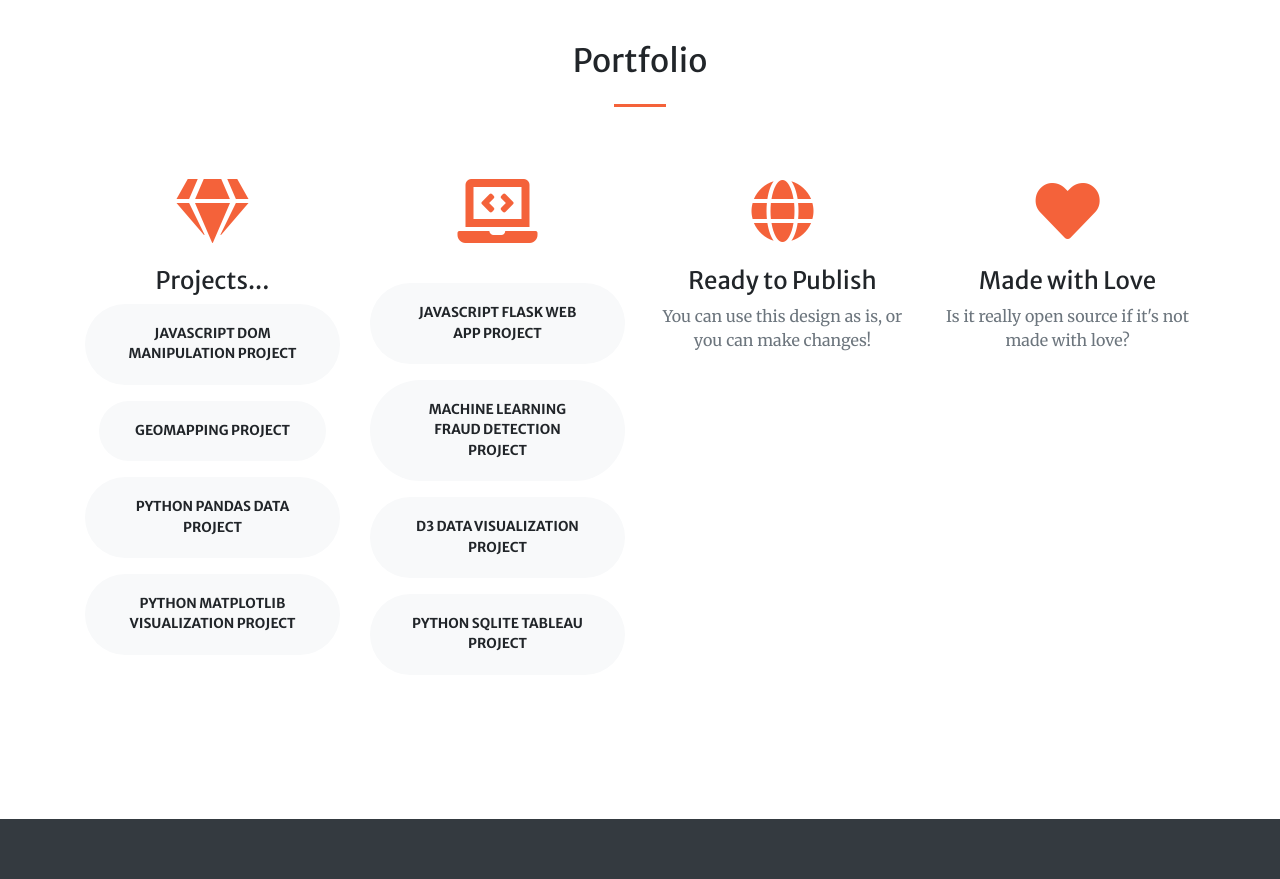
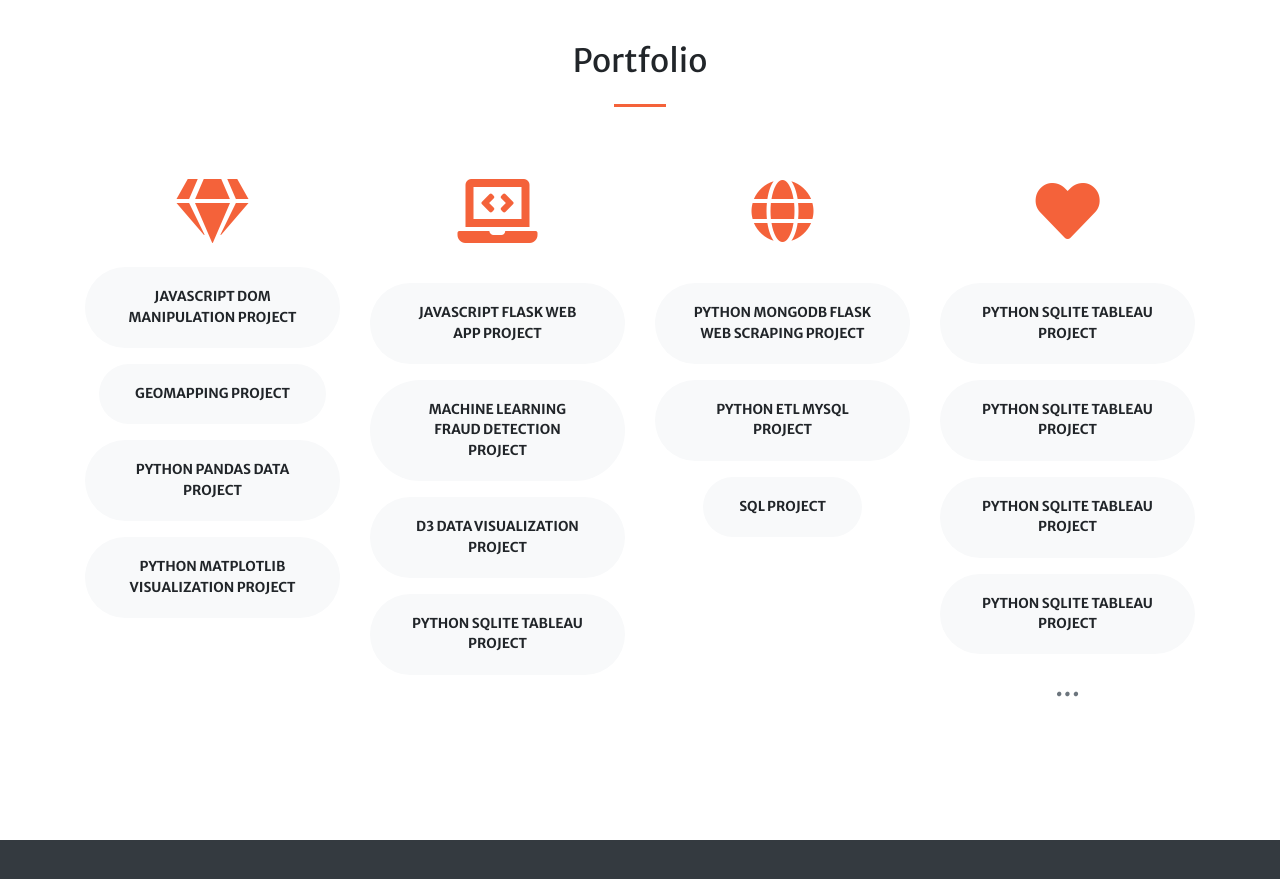
Before and after one commit to asuzek/asuzek.github.io, a website with bundled scripts: page index.html in a window 1280 px wide. Shown: the part 1460-2339 px from the top of the page. Built offline with nearby package versions, Linux system fonts and the light colour scheme.

Commit message:
Update index.html

```diff
--- a/index.html
+++ b/index.html
@@ -92,7 +92,7 @@
         <div class="col-lg-3 col-md-6 text-center">
           <div class="mt-5">
             <i class="fas fa-4x fa-gem text-primary mb-4"></i>
-            <h3 class="h4 mb-2">Projects...</h3>
+
             <h3><a class="btn btn-light btn-xl" href="https://github.com/asuzek/JavaScript-DOM-Project/">JavaScript DOM Manipulation Project</a><h3>
             <p><h3><a class="btn btn-light btn-xl" href="https://github.com/asuzek/Geomapping-Project/">GeoMapping Project</a><h3></p>
              <p><h3><a class="btn btn-light btn-xl" https://github.com/asuzek/School_District_Data_Pandas_Project">Python Pandas Data Project</a><h3></p>
@@ -112,15 +112,22 @@
         <div class="col-lg-3 col-md-6 text-center">
           <div class="mt-5">
             <i class="fas fa-4x fa-globe text-primary mb-4"></i>
-            <h3 class="h4 mb-2">Ready to Publish</h3>
-            <p class="text-muted mb-0">You can use this design as is, or you can make changes!</p>
+            <p><h3><a class="btn btn-light btn-xl" https://github.com/asuzek/Mission_to_Mars">Python MongoDB Flask Web Scraping Project</a><h3></p>
+          <p><h3><a class="btn btn-light btn-xl" https://github.com/asuzek/Project-1-ETL">Python ETL MySQL Project</a><h3></p>
+          <p><h3><a class="btn btn-light btn-xl" https://github.com/asuzek/SQL-Sakila-Database-Project">SQL Project</a><h3></p>
+
+            <p class="text-muted mb-0"></p>
           </div>
         </div>
         <div class="col-lg-3 col-md-6 text-center">
           <div class="mt-5">
             <i class="fas fa-4x fa-heart text-primary mb-4"></i>
-            <h3 class="h4 mb-2">Made with Love</h3>
-            <p class="text-muted mb-0">Is it really open source if it's not made with love?</p>
+            <p><h3><a class="btn btn-light btn-xl" https://github.com/asuzek/Project-2-Interactive-Visualization">Python SQLite Tableau Project</a><h3></p>
+          <p><h3><a class="btn btn-light btn-xl" https://github.com/asuzek/Project-2-Interactive-Visualization">Python SQLite Tableau Project</a><h3></p>
+          <p><h3><a class="btn btn-light btn-xl" https://github.com/asuzek/Project-2-Interactive-Visualization">Python SQLite Tableau Project</a><h3></p>
+          <p><h3><a class="btn btn-light btn-xl" https://github.com/asuzek/Project-2-Interactive-Visualization">Python SQLite Tableau Project</a><h3></p>
+
+            <p class="text-muted mb-0">...</p>
           </div>
         </div>
       </div>
```
